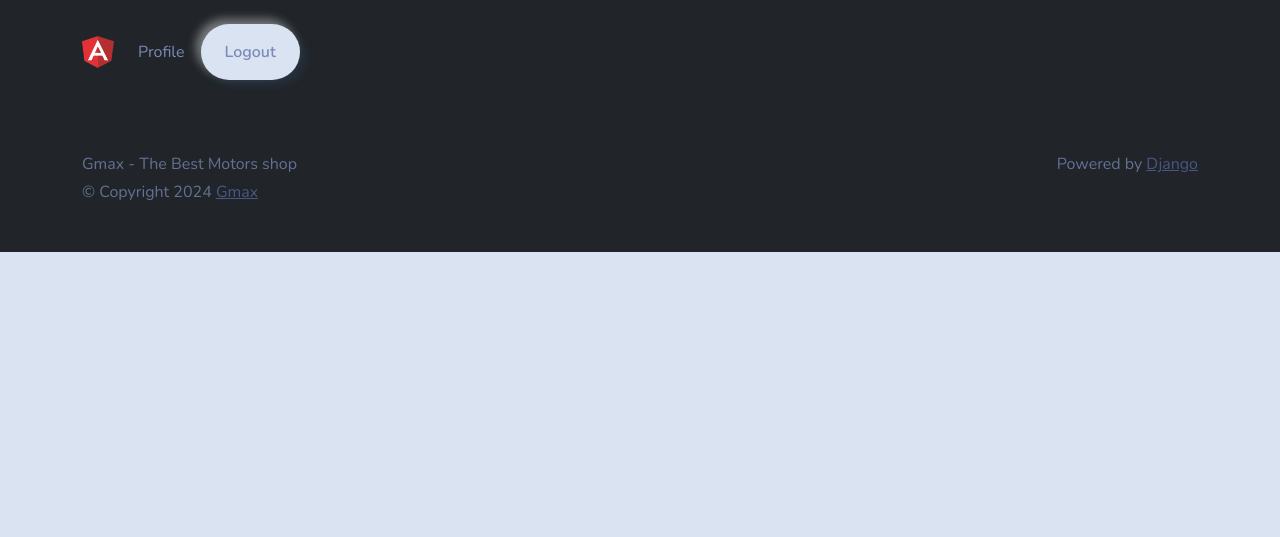
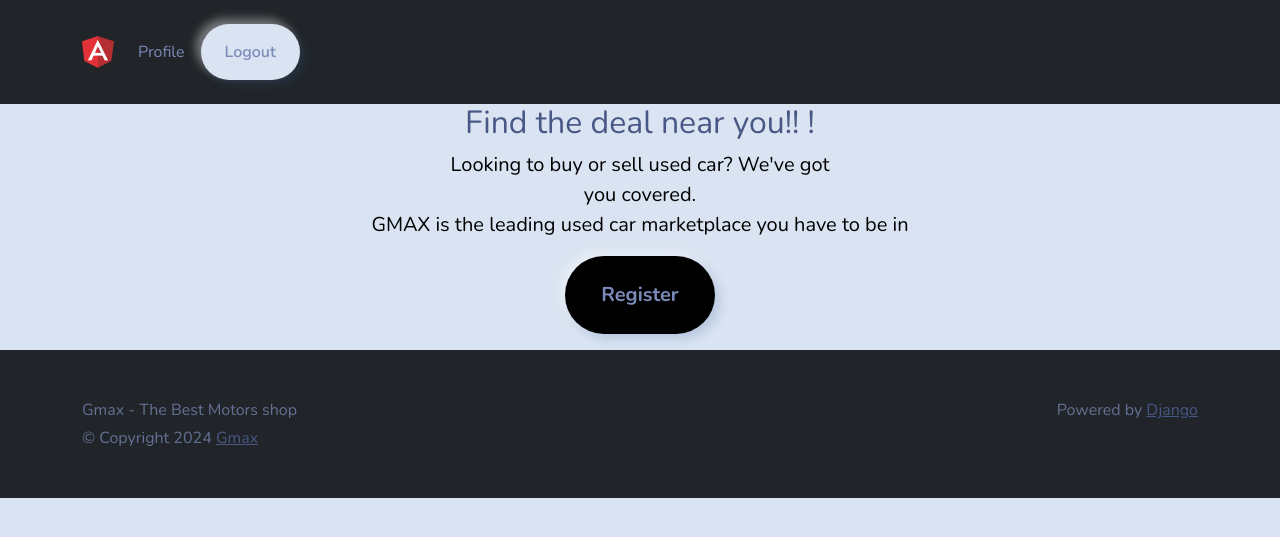
Before and after one commit to 2003gichohiwaweru/Gmax_Web_App, a Django app: page /home/ in a window 1280 px wide. Shown: the top 537 px of the page. Run offline with Django 5.2, Linux system fonts and the light colour scheme; a user stored in the database is signed in; some libraries are stand-ins or nearby versions.

Commit message:
gudtrsrs

```diff
--- a/src/main/templates/views/home.html
+++ b/src/main/templates/views/home.html
@@ -10,6 +10,19 @@
 {% endblock%}
 
 {% block 'body' %}
-<main>
+
+    <main class="flex-grow-1 d-flex justify-content-center align-items-center">
+        <div class="w-90 text-center">
+
+             <h2>Find the deal near you!! !</h2>
+            <p class="lead text-black">Looking to buy or sell used car? We've got <br>you
+                covered.</br>GMAX is the leading used  car marketplace you have to be in
+            </p>
+
+            <p class= "lead">
+                <a href="{% url 'register'%}"
+                class=" btn btn-lg btn-secondary fw-bold border-white bg-black">Register</a>
+            </p>
+        </div>
 </main>
 {% endblock %}
--- a/src/main/templates/views/main.html
+++ b/src/main/templates/views/main.html
@@ -20,6 +20,7 @@
     </div>
 
     <main class="flex-grow-1 d-flex justify-content-center align-items-center">
+
         <div class="w-90 text-center">
 
              <h2>Find the deal near you!! !</h2>
--- a/src/users/templates/views/login.html
+++ b/src/users/templates/views/login.html
@@ -8,12 +8,15 @@
 {% block 'body' %}
 <div class="text-center">
     <main class="form-signin">
-        <img class="mb-4" src="{% static 'images/logo2.png' %}" alt="" width="75" height="75">
+        <img class="mb-4" src="{% static 'images/logo2.png' %}" alt="Gmax logo" width="75" height="75">
         <h2> LOGIN PAGE</h2>
         <form method="post" class="" action="">
             {% csrf_token %}
             {{ login_form|crispy}}
             <button class="w-80 btn btn-lg bg-danger" type="submit">LOGIN</button>
+            <div class="mb-4 bg-secondary">
+                <p>Don't have an account?<a href="{% url 'register'%}">Register</a></p>
+            </div>
 
             <p class="mt-5 mb-3 text-muted">Copyright © {% now 'Y' %} Gmax </p>
         </form>
--- a/src/users/templates/views/register.html
+++ b/src/users/templates/views/register.html
@@ -14,6 +14,10 @@
             {% csrf_token %}
             {{ register_form|crispy }}
             <button class="w-80 btn btn-lg bg-danger" type="submit">Register</button>
+            <div class="mb-4 ">
+                <p>Already have an Account?<a href="{% url 'login'%}">Login</a></p>
+            </div>
+
 
             <p class="mt-5 mb-3 text-muted">Copyright © {% now 'Y' %} Gmax </p>
         </form>
```
Also changed, not shown: src/db.sqlite3, src/main/static/images/nature 1.jpg (added).
